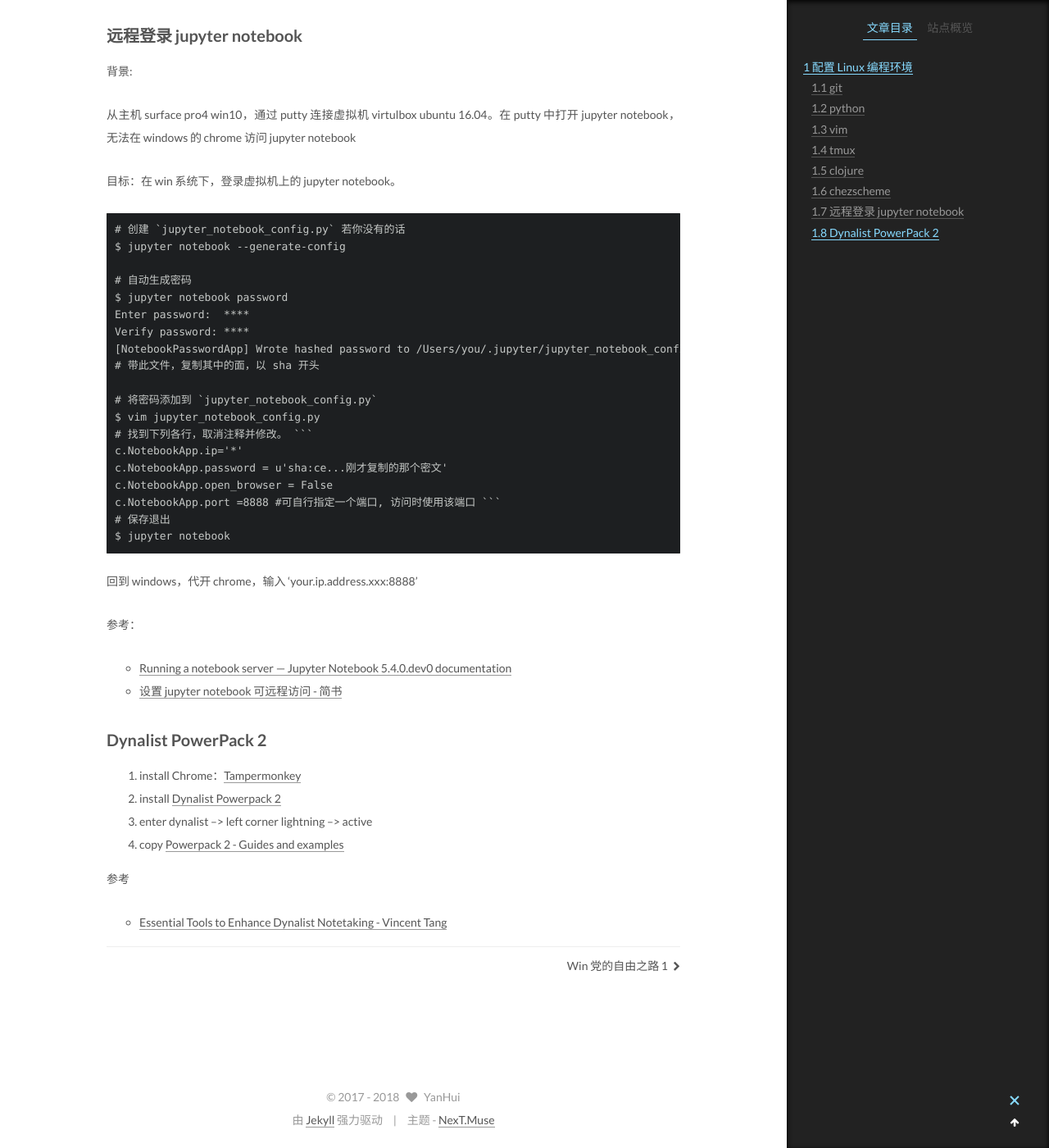
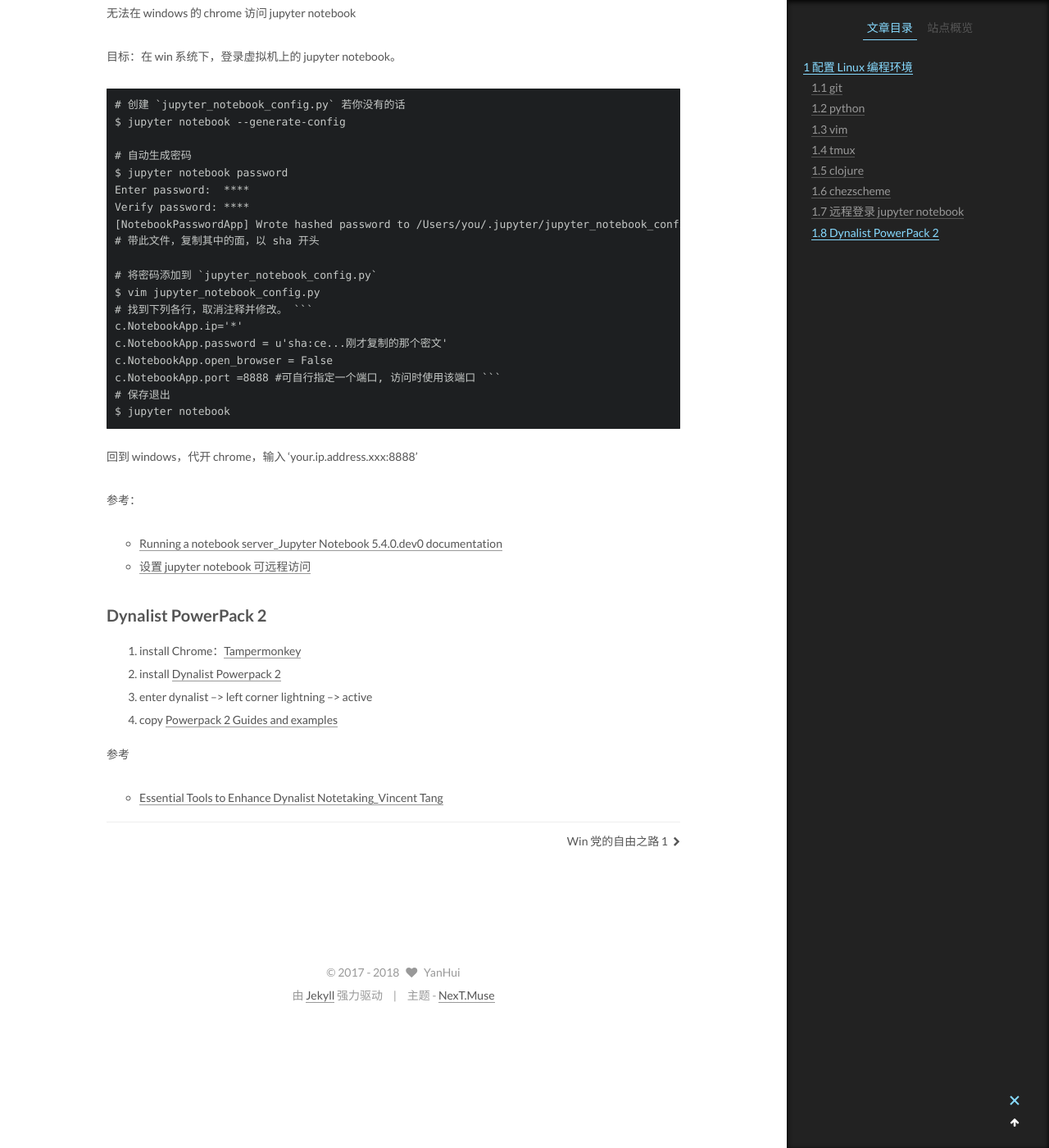
Before and after one commit to leilayanhui/yanhui.github.io, a Jekyll site: the page built from _posts/2018-02-03-Win-党的自由之路-2.md, in a window 1280 px wide and 1400 px high, scrolled down 6944 px. Shown: the whole window at 82% size. Built offline with Jekyll 4.4.1, drawn with Linux system fonts in a browser that asks for light colours; emoji names are drawn with the system emoji font; comment, search, counter and statistics services are not loaded; some of the changed text lies outside the part shown.

Commit message:
Update the references

```diff
--- a/_posts/2018-02-03-Win-党的自由之路-2.md
+++ b/_posts/2018-02-03-Win-党的自由之路-2.md
@@ -147,11 +147,11 @@ pyenv 自带一个插件 [python-bulid](https://github.com/pyenv/pyenv/tree/mast
 
 **参考**
 - [pyenv/pyenv: Simple Python version management](https://github.com/pyenv/pyenv#installation)
-- [Troubleshooting / FAQ](https://github.com/pyenv/pyenv/wiki)
+- [Troubleshooting FAQ](https://github.com/pyenv/pyenv/wiki)
 - [pyenv/plugins/python-build](https://github.com/pyenv/pyenv/tree/master/plugins/python-build)
-- [Aoi-planetDUer | DebugUself with DAMA ;-)](http://du.zoomquiet.io/2017-08/aoi-planet/#wow1)
-- [Python 多版本共存之 pyenv | SeisMan](http://seisman.info/python-pyenv.html)
-- [pyenv环境配置 – 西门飞冰](http://www.fblinux.com/?p=273#基于pyenv设定工作目录使用的python版本)
+- [Aoi-planetDUer DebugUself with DAMA](http://du.zoomquiet.io/2017-08/aoi-planet/#wow1)
+- [Python 多版本共存之 pyenv SeisMan](http://seisman.info/python-pyenv.html)
+- [pyenv环境配置 西门飞冰](http://www.fblinux.com/?p=273#基于pyenv设定工作目录使用的python版本)
 
 ## vim
 ubuntu 16.04 自动的是 vim-tiny，先将其删除，再安装 vim
@@ -282,14 +282,14 @@ reference
 
 
 参考：
-- [Running a notebook server — Jupyter Notebook 5.4.0.dev0 documentation](http://jupyter-notebook.readthedocs.io/en/latest/public_server.html#notebook-server-security)
-- [设置 jupyter notebook 可远程访问 - 简书](https://www.jianshu.com/p/444c3ae23035)
+- [Running a notebook server_Jupyter Notebook 5.4.0.dev0 documentation](http://jupyter-notebook.readthedocs.io/en/latest/public_server.html#notebook-server-security)
+- [设置 jupyter notebook 可远程访问](https://www.jianshu.com/p/444c3ae23035)
 
 ## Dynalist PowerPack 2
 1. install Chrome：[Tampermonkey](https://chrome.google.com/webstore/detail/tampermonkey/dhdgffkkebhmkfjojejmpbldmpobfkfo)
 2. install [Dynalist Powerpack 2](https://greasyfork.org/zh-CN/scripts/31392-dynalist-powerpack-2)
 3. enter dynalist --> left corner lightning --> active
-4. copy [Powerpack 2 - Guides and examples](https://dynalist.io/d/ryIWVWaiIzqInh0ERU9U_-hO)
+4. copy [Powerpack 2 Guides and examples](https://dynalist.io/d/ryIWVWaiIzqInh0ERU9U_-hO)
 
 参考
-- [Essential Tools to Enhance Dynalist Notetaking - Vincent Tang](http://vincentmtang.com/2017/08/10/essential-tools-to-enhance-dynalist-notetaking/)
+- [Essential Tools to Enhance Dynalist Notetaking_Vincent Tang](http://vincentmtang.com/2017/08/10/essential-tools-to-enhance-dynalist-notetaking/)
```
Also changed, not shown: _posts/2018-01-16-Win-党的自由之路-1.md (+7 -7 lines).
